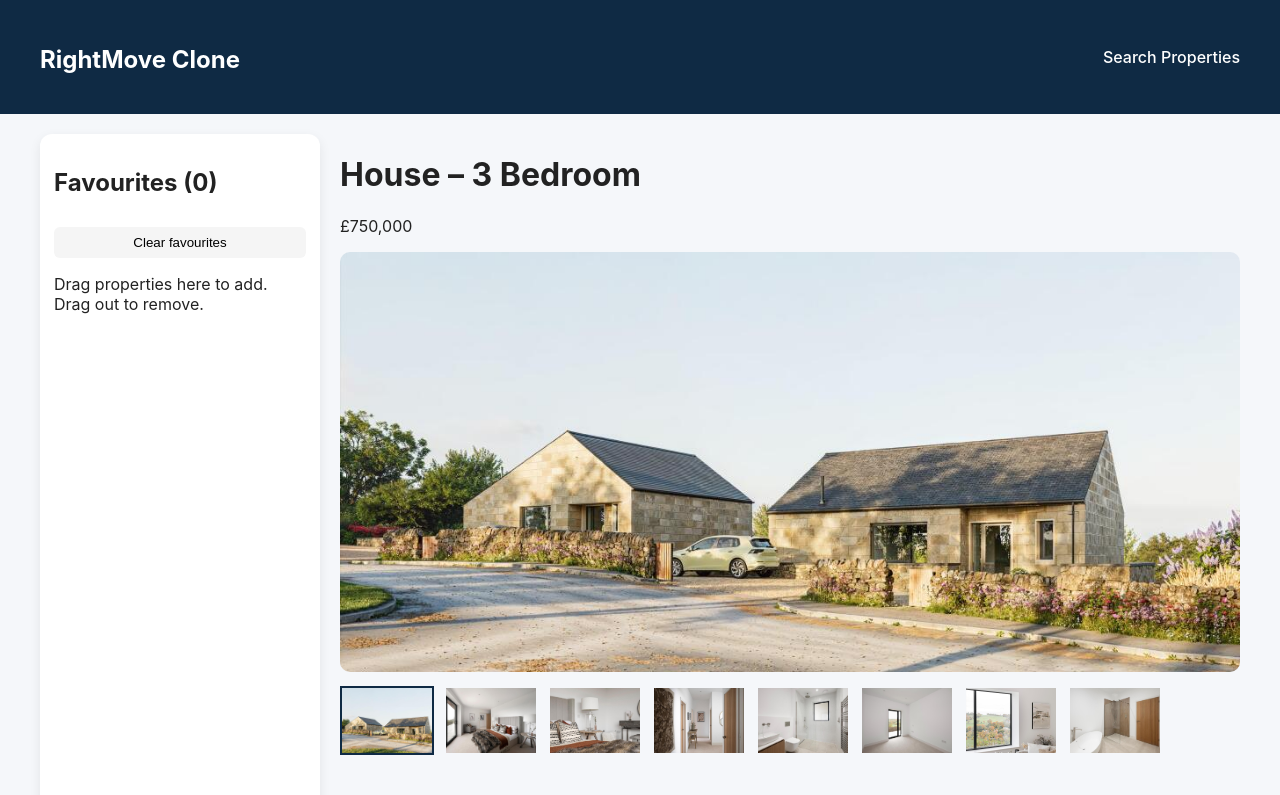
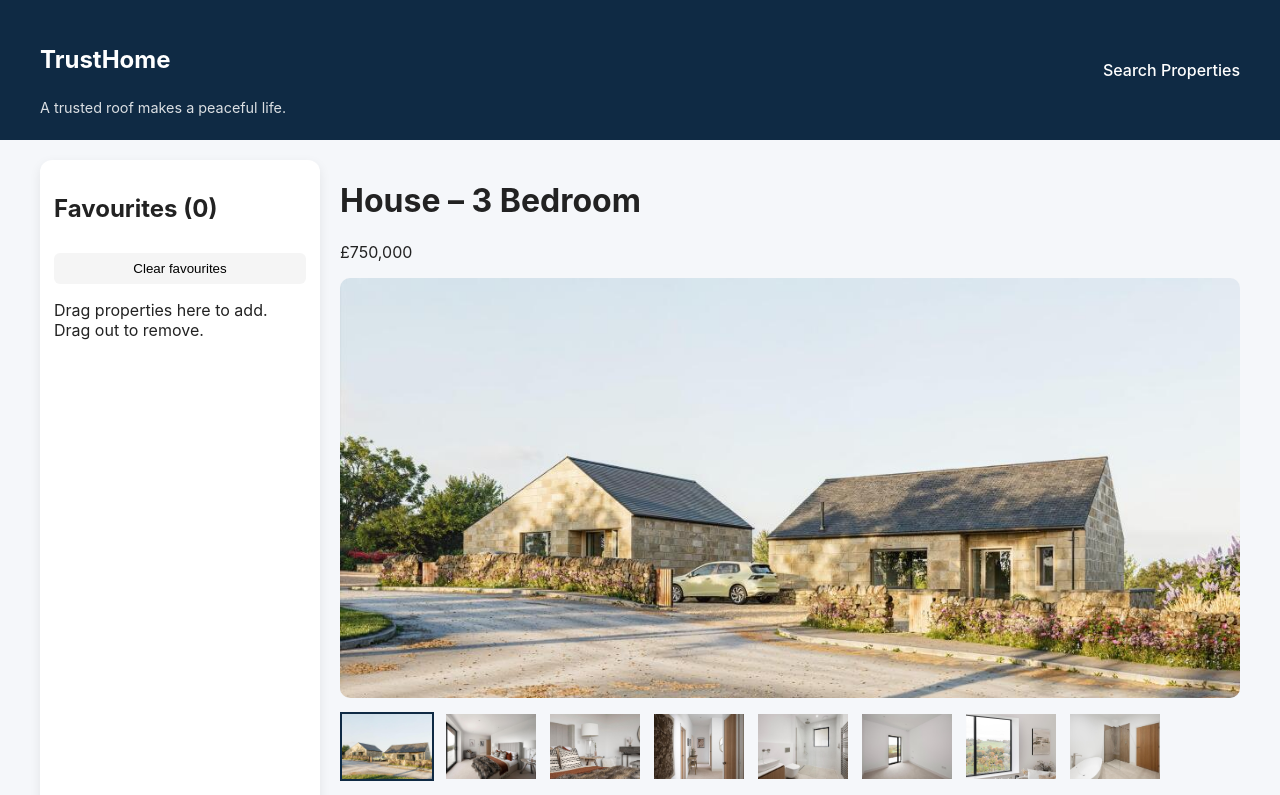
Before and after one commit to OmeshFernando/Estate-Agent-App, a React (Vite) app in the folder estate-agent-app/: page /property/prop1 in a window 1280 px wide. Shown: the top 795 px of the page. Built offline with nearby package versions, Linux system fonts and the light colour scheme.

Commit message:
Update header branding and property dates
Changed the site branding to 'TrustHome' and added a sub-topic tagline. Updated several property 'added' years in properties.json

```diff
--- a/estate-agent-app/src/components/Header.jsx
+++ b/estate-agent-app/src/components/Header.jsx
@@ -7,9 +7,14 @@ export default function Header() {
       <div className="header-inner">
 
         {/* Site logo / title */}
-        <h1 className="logo">
-          <Link to="/">RightMove Clone</Link>
-        </h1>
+        <div className="brand">
+          <h1 className="logo">
+            <Link to="/">TrustHome</Link>
+          </h1>
+          <h3 className="sub-topic">
+            A trusted roof makes a peaceful life.
+          </h3>
+        </div>
 
         {/* Simple navigation */}
         <nav className="main-nav">
--- a/estate-agent-app/src/data/properties.json
+++ b/estate-agent-app/src/data/properties.json
@@ -39,7 +39,7 @@
             "added": {
                 "month":"September",
                 "day":14,
-                "year":2022
+                "year":2023
             },
              "images": [
                 "/Images/property2/1.jpeg",
@@ -70,7 +70,7 @@
             "added": {
                 "month": "November",
                 "day": 3,
-                "year": 2022
+                "year": 2023
             },
              "images": [
                 "/Images/property3/1.jpeg",
@@ -97,7 +97,7 @@
             "added": {
                 "month": "August",
                 "day": 21,
-                "year": 2022
+                "year": 2024
             },
              "images": [
                 "/Images/property4/1.jpeg",
@@ -151,7 +151,7 @@
             "added": {
                 "month": "June",
                 "day": 18,
-                "year": 2022
+                "year": 2023
             },
              "images": [
                 "/Images/property6/1.jpeg",
@@ -180,7 +180,7 @@
             "added": {
                 "month": "May",
                 "day": 2,
-                "year": 2022
+                "year": 2024
             },
              "images": [
                 "/Images/property7/1.jpeg",
--- a/estate-agent-app/src/styles/main.css
+++ b/estate-agent-app/src/styles/main.css
@@ -301,7 +301,6 @@ body {
   color: white;
   padding: 1rem 0;
 }
-
 .header-inner {
   max-width: var(--max-width);
   margin: auto;
@@ -310,18 +309,26 @@ body {
   justify-content: space-between;
   align-items: center;
 }
-
+.brand {
+  display: flex;
+  flex-direction: column;
+}
 .logo a {
   color: white;
   text-decoration: none;
   font-size: 1.5rem;
   font-weight: bold;
 }
-
 .main-nav a {
   color: white;
   text-decoration: none;
   font-weight: 500;
+}
+.sub-topic {
+  margin: 1px 0 8px;
+  font-size: 0.9rem;
+  font-weight: 400;
+  color: rgba(255, 255, 255, 0.85);
 }
 
 
```
